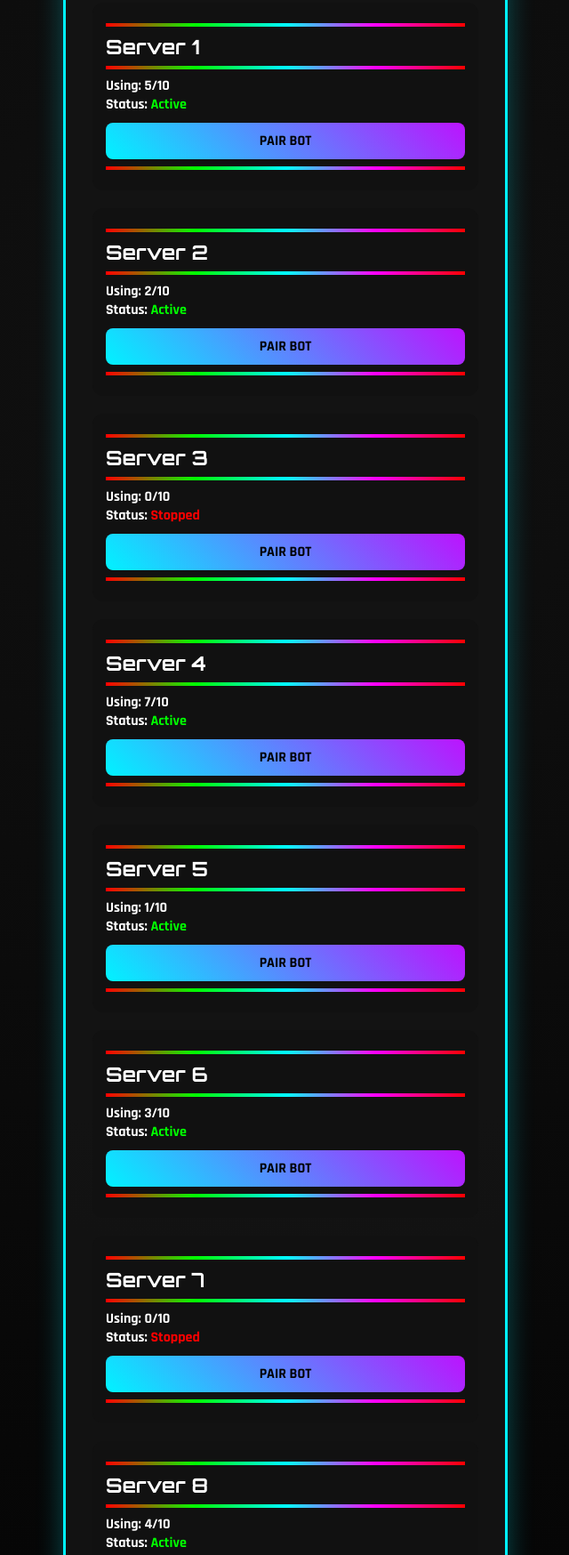
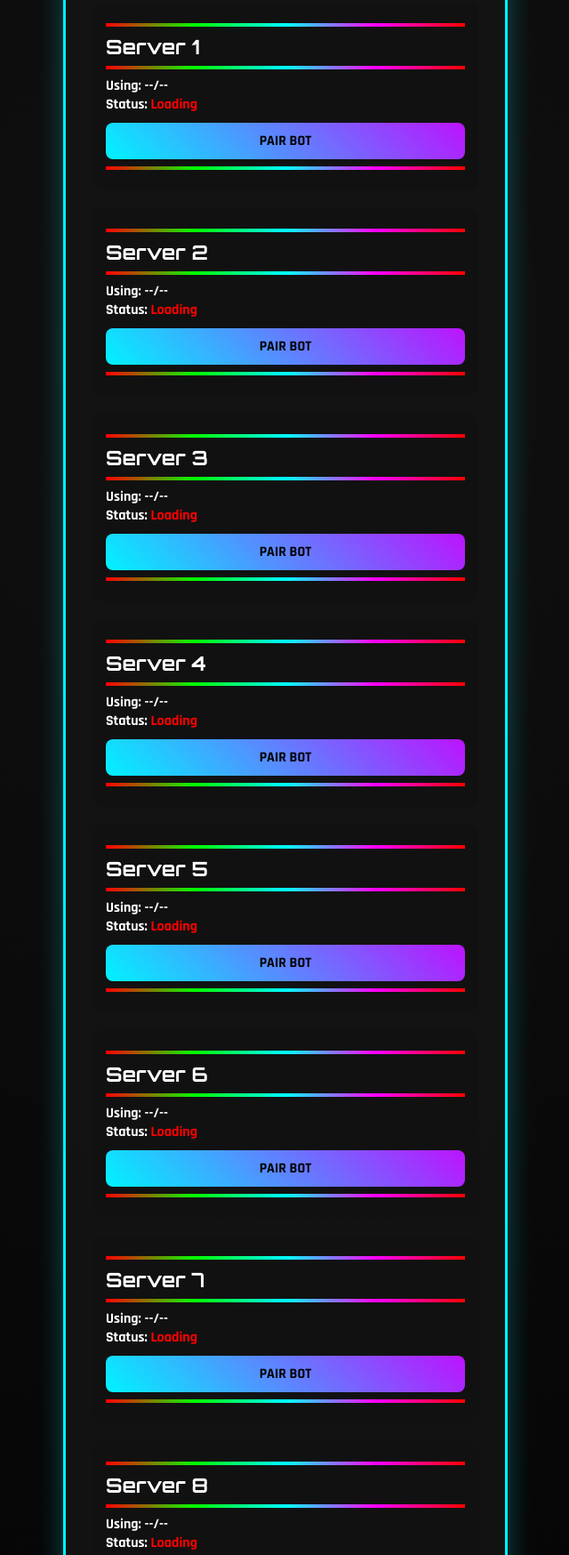
Before and after one commit to 1122bot/BILAL-INFO, a website: page info.html in a window 1280 px wide. Shown: the part 1647-3395 px from the top of the page at 89% size, without its empty margins (319-959 px from the left). Drawn offline with Linux system fonts and the light colour scheme.

Commit message:
👑 BILAL-MD 👑

```diff
--- a/info.html
+++ b/info.html
@@ -342,7 +342,7 @@
 
 <div class="section-title">SERVERS</div>
 
-<!-- ===== SERVER BOXES ===== -->
+<!-- ===== SERVER BOXES (LIVE) ===== -->
 
 <!-- SERVER 1 -->
 <div class="server-box">
@@ -350,8 +350,8 @@
 <div class="server-name">Server 1</div>
 <div class="rgb-bar"></div>
 <div class="server-info">
-Using: 5/10<br>
-Status: <span class="active">Active</span>
+Using: <span id="u1">--</span>/<span id="l1">--</span><br>
+Status: <span id="s1" class="stopped">Loading</span>
 </div>
 <a href="https://app1.herokuapp.com" class="pair-btn">PAIR BOT</a>
 <div class="rgb-bar"></div>
@@ -363,8 +363,8 @@ Status: <span class="active">Active</span>
 <div class="server-name">Server 2</div>
 <div class="rgb-bar"></div>
 <div class="server-info">
-Using: 2/10<br>
-Status: <span class="active">Active</span>
+Using: <span id="u2">--</span>/<span id="l2">--</span><br>
+Status: <span id="s2" class="stopped">Loading</span>
 </div>
 <a href="https://app2.herokuapp.com" class="pair-btn">PAIR BOT</a>
 <div class="rgb-bar"></div>
@@ -376,8 +376,8 @@ Status: <span class="active">Active</span>
 <div class="server-name">Server 3</div>
 <div class="rgb-bar"></div>
 <div class="server-info">
-Using: 0/10<br>
-Status: <span class="stopped">Stopped</span>
+Using: <span id="u3">--</span>/<span id="l3">--</span><br>
+Status: <span id="s3" class="stopped">Loading</span>
 </div>
 <a href="https://app3.herokuapp.com" class="pair-btn">PAIR BOT</a>
 <div class="rgb-bar"></div>
@@ -389,8 +389,8 @@ Status: <span class="stopped">Stopped</span>
 <div class="server-name">Server 4</div>
 <div class="rgb-bar"></div>
 <div class="server-info">
-Using: 7/10<br>
-Status: <span class="active">Active</span>
+Using: <span id="u4">--</span>/<span id="l4">--</span><br>
+Status: <span id="s4" class="stopped">Loading</span>
 </div>
 <a href="https://app4.herokuapp.com" class="pair-btn">PAIR BOT</a>
 <div class="rgb-bar"></div>
@@ -402,8 +402,8 @@ Status: <span class="active">Active</span>
 <div class="server-name">Server 5</div>
 <div class="rgb-bar"></div>
 <div class="server-info">
-Using: 1/10<br>
-Status: <span class="active">Active</span>
+Using: <span id="u5">--</span>/<span id="l5">--</span><br>
+Status: <span id="s5" class="stopped">Loading</span>
 </div>
 <a href="https://app5.herokuapp.com" class="pair-btn">PAIR BOT</a>
 <div class="rgb-bar"></div>
@@ -415,8 +415,8 @@ Status: <span class="active">Active</span>
 <div class="server-name">Server 6</div>
 <div class="rgb-bar"></div>
 <div class="server-info">
-Using: 3/10<br>
-Status: <span class="active">Active</span>
+Using: <span id="u6">--</span>/<span id="l6">--</span><br>
+Status: <span id="s6" class="stopped">Loading</span>
 </div>
 <a href="https://app6.herokuapp.com" class="pair-btn">PAIR BOT</a>
 <div class="rgb-bar"></div>
@@ -428,8 +428,8 @@ Status: <span class="active">Active</span>
 <div class="server-name">Server 7</div>
 <div class="rgb-bar"></div>
 <div class="server-info">
-Using: 0/10<br>
-Status: <span class="stopped">Stopped</span>
+Using: <span id="u7">--</span>/<span id="l7">--</span><br>
+Status: <span id="s7" class="stopped">Loading</span>
 </div>
 <a href="https://app7.herokuapp.com" class="pair-btn">PAIR BOT</a>
 <div class="rgb-bar"></div>
@@ -441,8 +441,8 @@ Status: <span class="stopped">Stopped</span>
 <div class="server-name">Server 8</div>
 <div class="rgb-bar"></div>
 <div class="server-info">
-Using: 4/10<br>
-Status: <span class="active">Active</span>
+Using: <span id="u8">--</span>/<span id="l8">--</span><br>
+Status: <span id="s8" class="stopped">Loading</span>
 </div>
 <a href="https://app8.herokuapp.com" class="pair-btn">PAIR BOT</a>
 <div class="rgb-bar"></div>
@@ -454,8 +454,8 @@ Status: <span class="active">Active</span>
 <div class="server-name">Server 9</div>
 <div class="rgb-bar"></div>
 <div class="server-info">
-Using: 2/10<br>
-Status: <span class="active">Active</span>
+Using: <span id="u9">--</span>/<span id="l9">--</span><br>
+Status: <span id="s9" class="stopped">Loading</span>
 </div>
 <a href="https://app9.herokuapp.com" class="pair-btn">PAIR BOT</a>
 <div class="rgb-bar"></div>
@@ -467,12 +467,12 @@ Status: <span class="active">Active</span>
 <div class="server-name">Server 10</div>
 <div class="rgb-bar"></div>
 <div class="server-info">
-Using: 6/10<br>
-Status: <span class="active">Active</span>
+Using: <span id="u10">--</span>/<span id="l10">--</span><br>
+Status: <span id="s10" class="stopped">Loading</span>
 </div>
 <a href="https://app10.herokuapp.com" class="pair-btn">PAIR BOT</a>
 <div class="rgb-bar"></div>
-    </div>
+</div>
 
       <div id="serverArea"></div>
 
```
